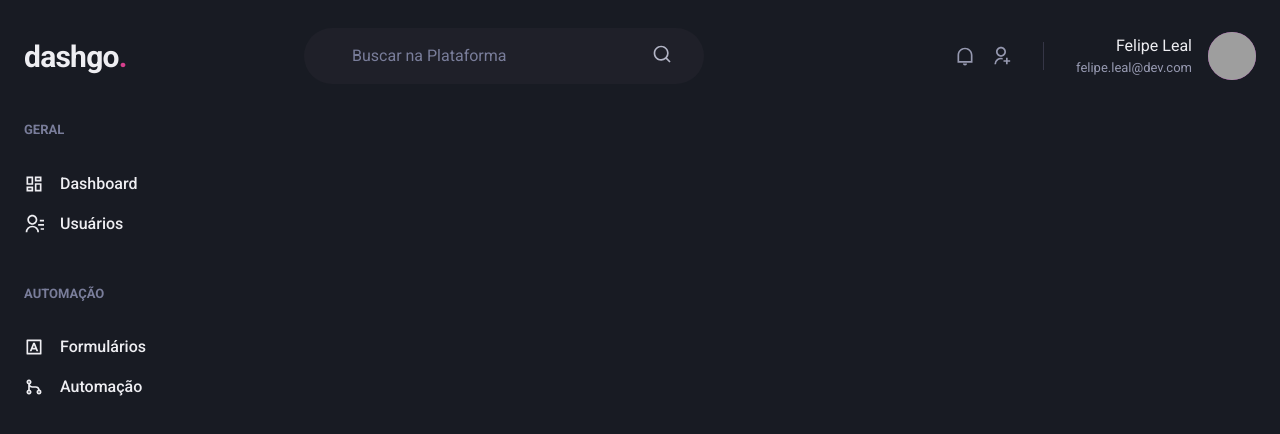
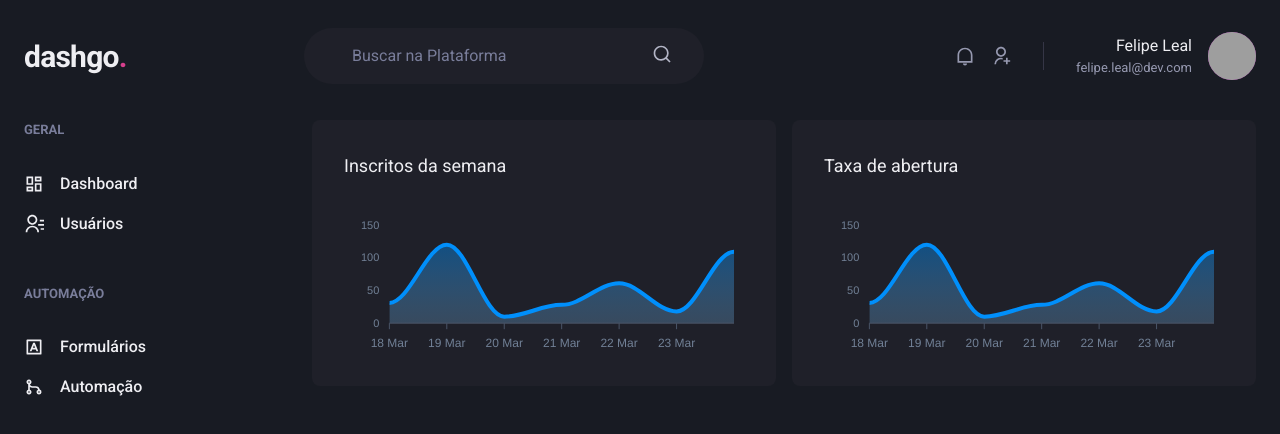
Before and after one commit to felipeWanderson/ignite-dashgo, a Next.js app: page /dashboard in a window 1280 px wide. Shown: the top 434 px of the page. Built offline with nearby package versions, Linux system fonts and the light colour scheme; grey boxes are pictures that could not be loaded.

Commit message:
dashboard

```diff
--- a/package.json
+++ b/package.json
@@ -12,9 +12,11 @@
     "@chakra-ui/react": "^1.8.8",
     "@emotion/react": "^11",
     "@emotion/styled": "^11",
+    "apexcharts": "^3.35.0",
     "framer-motion": "^6",
     "next": "12.1.5",
     "react": "18.0.0",
+    "react-apexcharts": "^1.4.0",
     "react-dom": "18.0.0",
     "react-icons": "^4.3.1"
   },
--- a/src/pages/dashboard.tsx
+++ b/src/pages/dashboard.tsx
@@ -1,6 +1,60 @@
-import { Flex } from '@chakra-ui/react';
+import dynamic from 'next/dynamic';
+
+import { Box, Flex, SimpleGrid, Text, theme } from '@chakra-ui/react';
 import { Header } from '../components/Header';
 import { Sidebar } from '../components/Sidebar';
+import { ApexOptions } from 'apexcharts';
+
+const Chart = dynamic(() => import('react-apexcharts'), {
+  ssr: false
+});
+
+
+const options: ApexOptions = {
+  chart: {
+    toolbar: {
+      show: false,
+    },
+    zoom: {
+      enabled: false
+    },
+    foreColor: theme.colors.gray[500]
+  },
+  grid: {
+    show: false,
+  },
+  dataLabels: {
+    enabled: false
+  },
+  tooltip: {
+    enabled: false
+  },
+  xaxis: {
+    type: 'datetime',
+    axisBorder: {
+      color: theme.colors.gray[600]
+    },
+    axisTicks: {
+      color: theme.colors.gray[600]
+    },
+    categories: [
+      '2021-03-18T00:00:00.000Z',
+      '2021-03-19T00:00:00.000Z',
+      '2021-03-20T00:00:00.000Z',
+      '2021-03-21T00:00:00.000Z',
+      '2021-03-22T00:00:00.000Z',
+      '2021-03-23T00:00:00.000Z',
+      '2021-03-24T00:00:00.000Z',
+    ]
+  }
+} as const
+
+const series = [
+  {
+    name: 'series1',
+    data: [31, 120, 10, 28, 61, 18, 109]
+  }
+];
 export default function dashboard() {
   return (
     <Flex direction="column" h="100vh">
@@ -14,6 +68,38 @@
         px="6"
       >
         <Sidebar />
+
+
+        <SimpleGrid flex="1" gap="4" minChildWidth={320} alignItems="flex-start">
+          <Box
+            p="8"
+            bg="gray.800"
+            borderRadius={8}
+            pb="4"
+          >
+            <Text fontSize="lg" mb="4">Inscritos da semana</Text>
+            <Chart
+              type="area"
+              height={160}
+              options={options}
+              series={series}
+            />
+          </Box>
+          <Box
+            p="8"
+            bg="gray.800"
+            borderRadius={8}
+            pb="4"
+          >
+            <Text fontSize="lg" mb="4">Taxa de abertura</Text>
+            <Chart
+              type="area"
+              height={160}
+              options={options}
+              series={series}
+            />
+          </Box>
+        </SimpleGrid>
       </Flex>
     </Flex>
 
```
Also changed, not shown: 1 other file (tests, documents, lock files or other folders).
